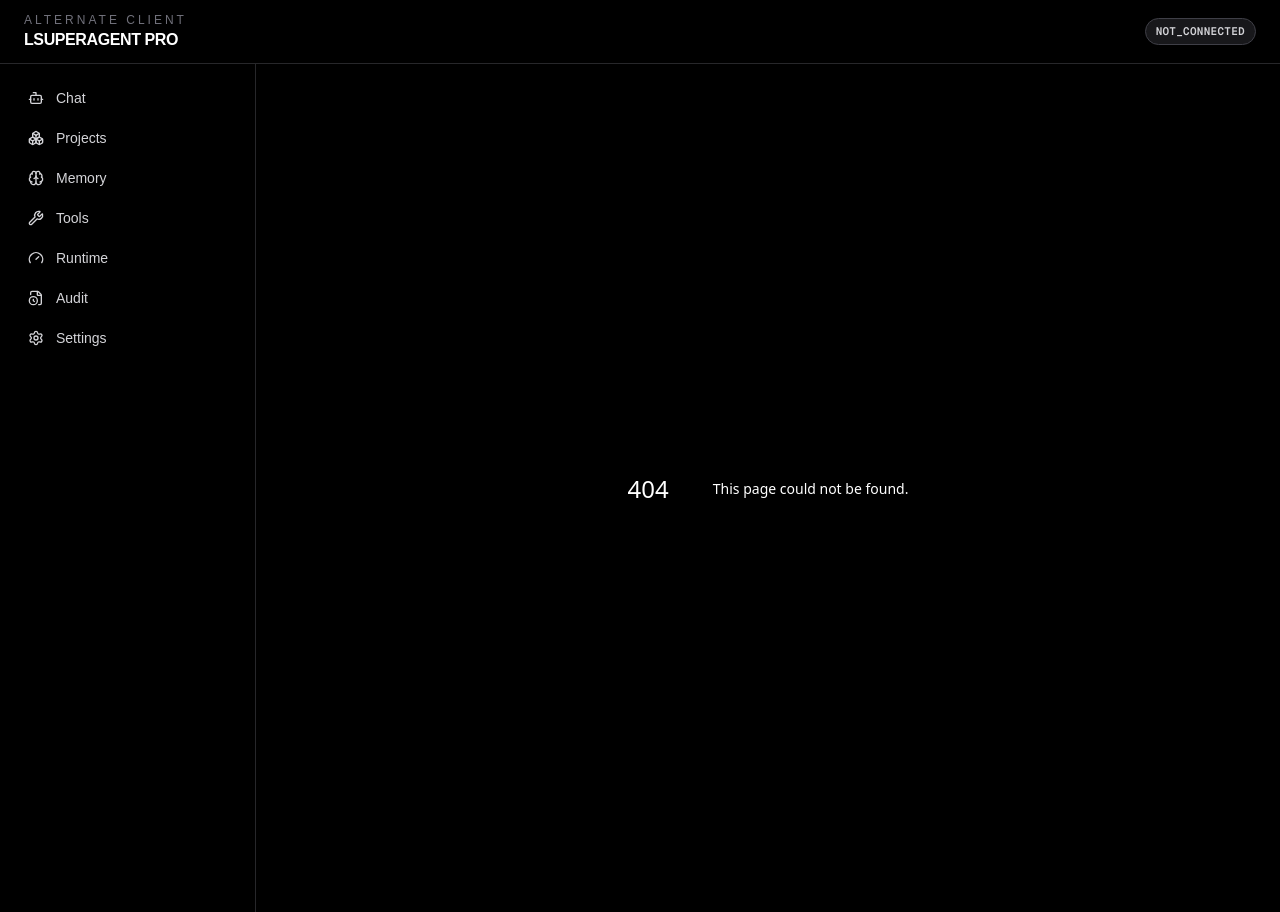
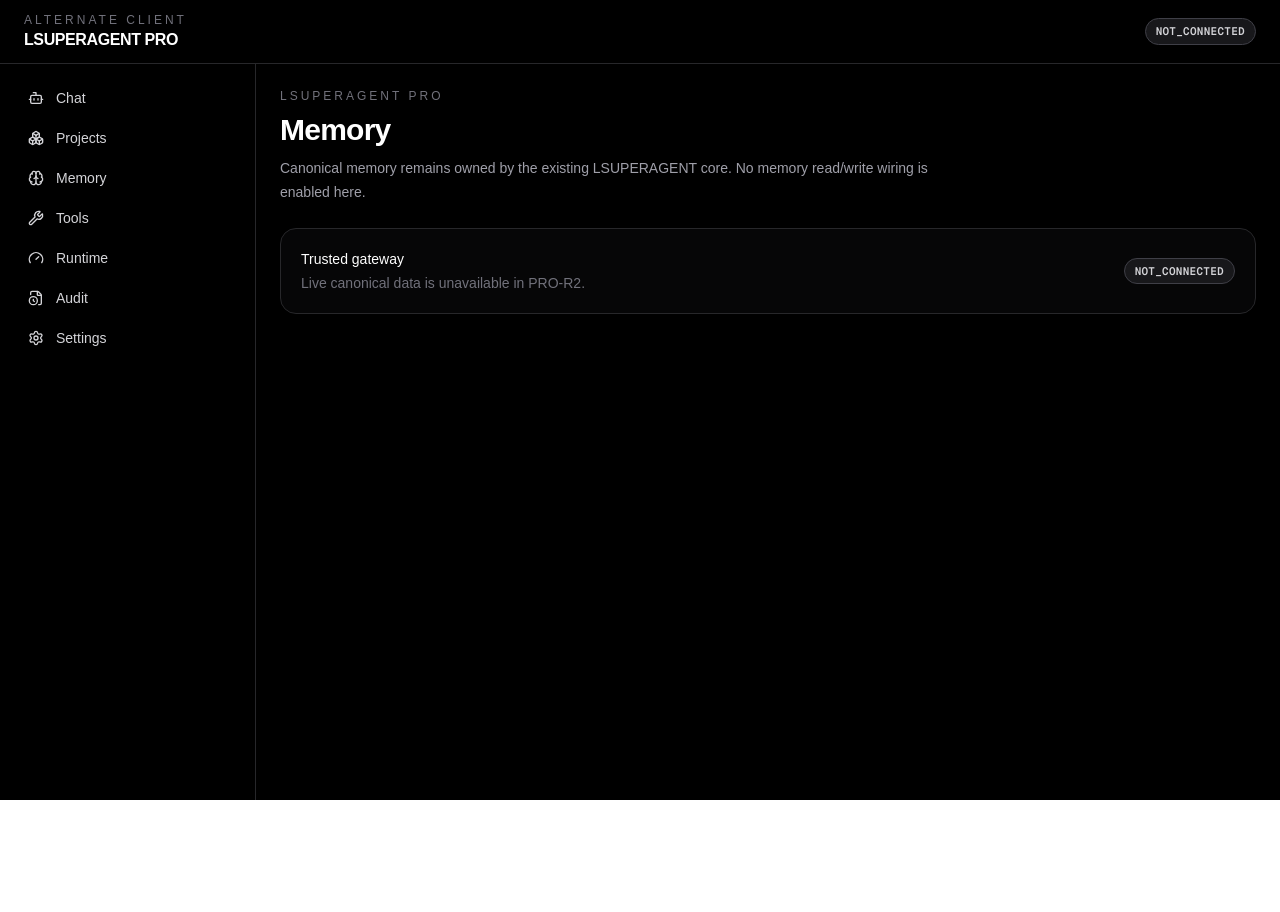
Before and after one commit to thanabartb-ops/Lagensuper-Pro, a Next.js app in the folder lsuperagent-pro/: page /memory in a window 1280 px wide. Before the commit this address had no page. After the commit the page ends 800 px from the top, so only its background shows below. Built offline with nearby package versions, Linux system fonts and the light colour scheme.

Commit message:
feat(pro-r2): add memory module foundation

```diff
--- /dev/null
+++ b/lsuperagent-pro/app/memory/page.tsx
@@ -0,0 +1,5 @@
+import { ModuleStatusPage } from '@/components/modules/ModuleStatusPage'
+
+export default function MemoryPage() {
+  return <ModuleStatusPage title="Memory" description="Canonical memory remains owned by the existing LSUPERAGENT core. No memory read/write wiring is enabled here." />
+}
```
